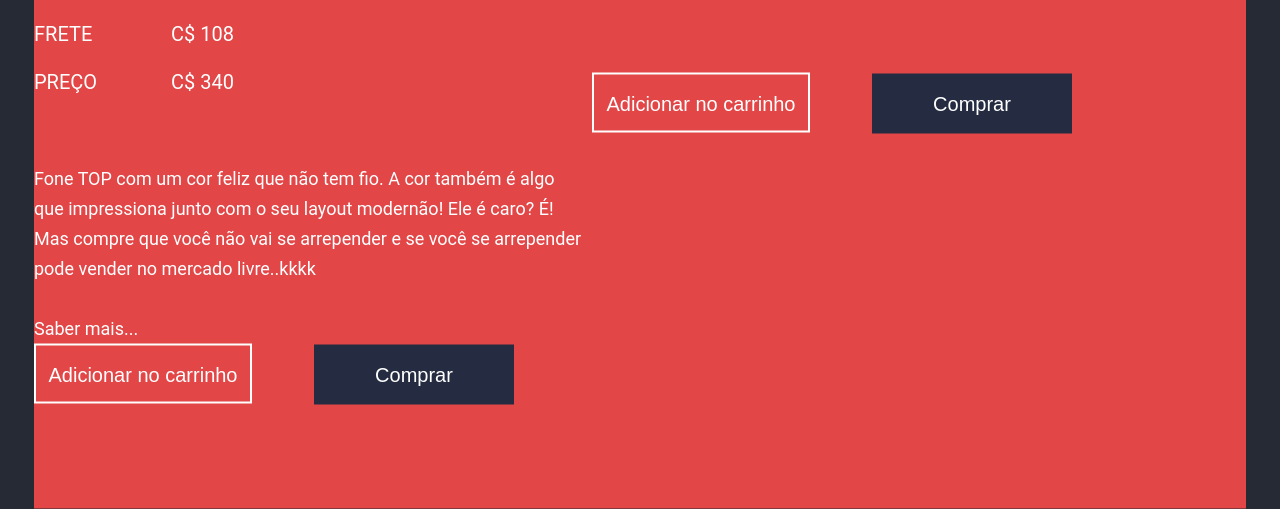
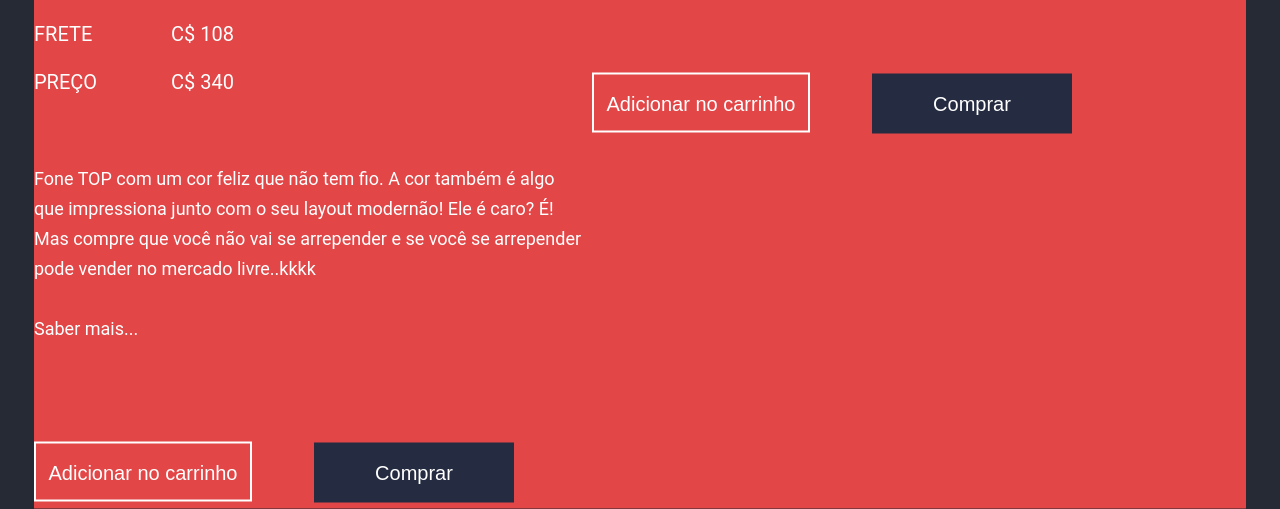
Before and after one commit to Wanhenri/collab_curso_2018_19, a plain HTML site: page aula007/index.html in a window 1280 px wide. Shown: the part 604-1113 px from the top of the page. Drawn offline with Linux system fonts and the light colour scheme.

Commit message:
Update wrap-product.css

```diff
--- a/aula007/css/wrap-product.css
+++ b/aula007/css/wrap-product.css
@@ -8,5 +8,5 @@
 .wrap-product > .buttons {
     position: absolute;
     bottom: 0px;
-    transform: translateY(100%);
+    transform: translateY(calc(100% + 98px));
 }
```
